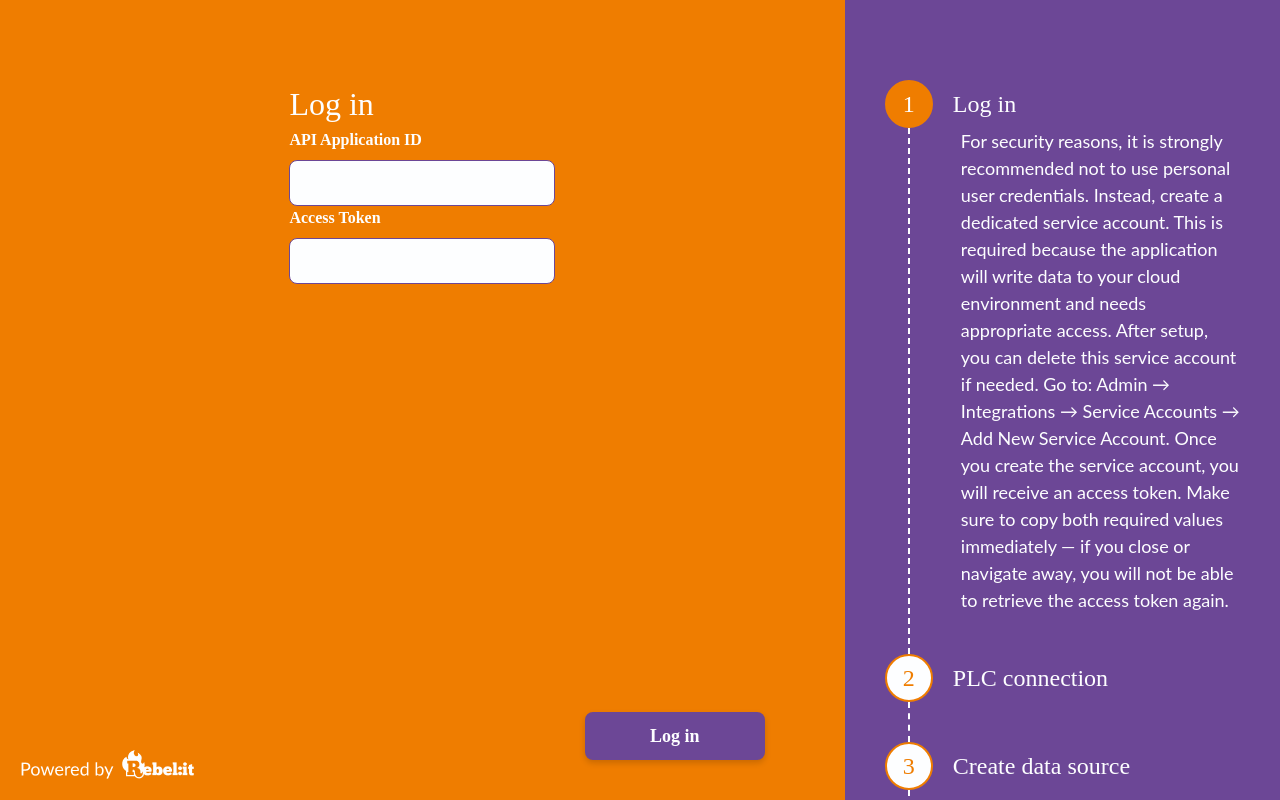
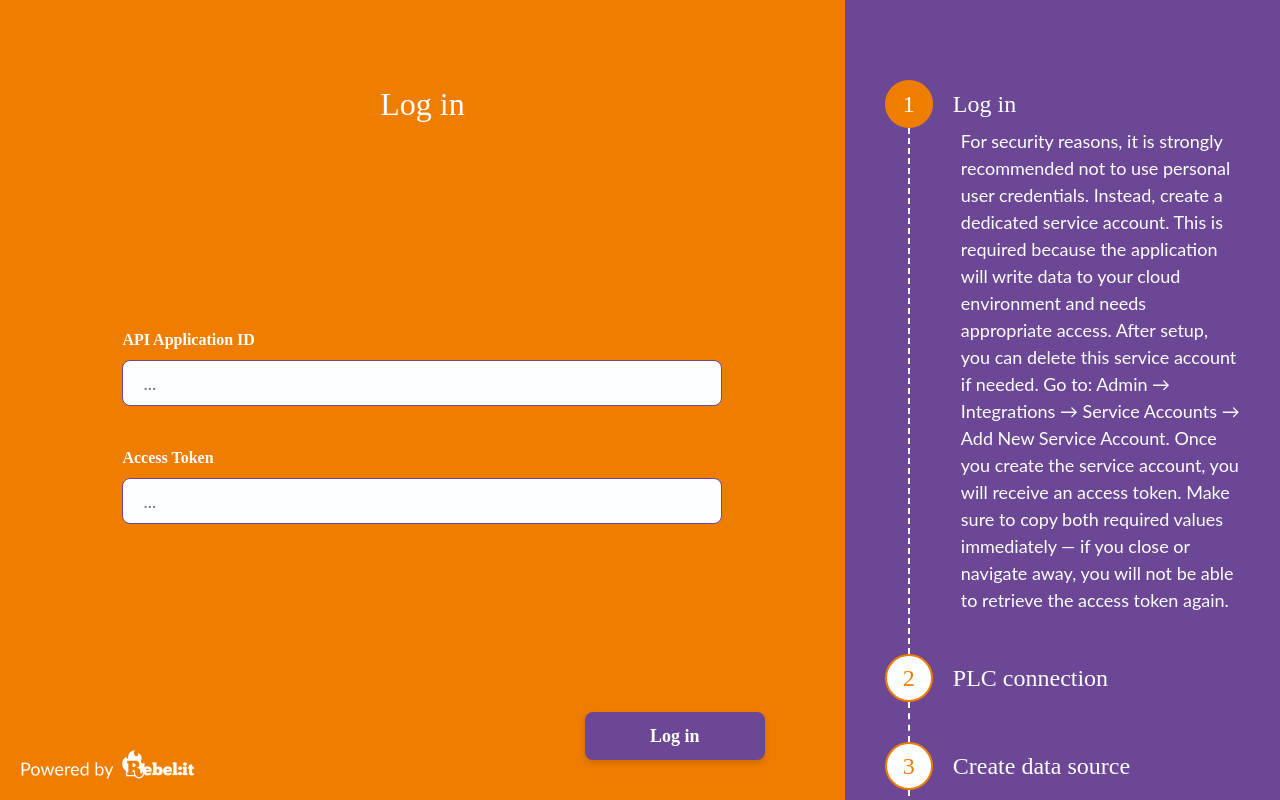
Before and after one commit to Rebel-it/rebel-ot-discover-edgeapp, a React (Vite) app in the folder src/Rebelit.OT.Discover.EdgeApp.WebApp/: page / in a window 1280 px wide. Both pictures are taken after a click on the button "Start". Built offline with nearby package versions, Linux system fonts and the light colour scheme; a web font is replaced by a local one.

Commit message:
login formfield styling

```diff
--- a/src/Rebelit.OT.Discover.EdgeApp.WebApp/src/components/atoms/formField/FormField.module.css
+++ b/src/Rebelit.OT.Discover.EdgeApp.WebApp/src/components/atoms/formField/FormField.module.css
@@ -19,5 +19,9 @@
     border: 1px solid #6C4796;
     height: 46px;
     padding: 12px 20px;
+
+    &::placeholder {
+      color: #747474;
+    }
   }
 }
--- a/src/Rebelit.OT.Discover.EdgeApp.WebApp/src/components/atoms/formField/FormField.tsx
+++ b/src/Rebelit.OT.Discover.EdgeApp.WebApp/src/components/atoms/formField/FormField.tsx
@@ -8,10 +8,11 @@ type Props = {
   onChange: (value: string) => void
   type?: ComponentProps<'input'>['type']
   required?: boolean
+  placeholder?: string
 }
 
 function FormField({ id, label, value, onChange,
-  type = 'text', required }: Readonly<Props>) {
+  type = 'text', required, placeholder }: Readonly<Props>) {
   return (
     <div className={styles.formField}>
       <label htmlFor={id}>{label}</label>
@@ -22,6 +23,7 @@ function FormField({ id, label, value, onChange,
         inputMode={type === 'password' ? undefined : 'text'}
         onChange={(e) => onChange(e.target.value)}
         required={required}
+        placeholder={placeholder}
       />
     </div>
   )
--- a/src/Rebelit.OT.Discover.EdgeApp.WebApp/src/components/atoms/wizardPageTitle/WizardPageTitle.module.css
+++ b/src/Rebelit.OT.Discover.EdgeApp.WebApp/src/components/atoms/wizardPageTitle/WizardPageTitle.module.css
@@ -1,5 +1,6 @@
 .wizardPageTitle {
-    font-family: Zilla Slab, serif;
-    font-weight: 400;
-    font-size: 3.2rem;
+  text-align: center;
+  font-family: Zilla Slab, serif;
+  font-weight: 400;
+  font-size: 3.2rem;
 }
--- a/src/Rebelit.OT.Discover.EdgeApp.WebApp/src/pages/loginPage/LoginPage.module.css
+++ b/src/Rebelit.OT.Discover.EdgeApp.WebApp/src/pages/loginPage/LoginPage.module.css
@@ -1,3 +1,9 @@
 .loginForm {
-
+  .formFieldWrapper {
+    padding-top: 20rem;
+    display: flex;
+    flex-direction: column;
+    gap: 40px;
+    width: 600px;
+  }
 }
--- a/src/Rebelit.OT.Discover.EdgeApp.WebApp/src/pages/loginPage/LoginPage.tsx
+++ b/src/Rebelit.OT.Discover.EdgeApp.WebApp/src/pages/loginPage/LoginPage.tsx
@@ -61,14 +61,15 @@ function LoginPage() {
       <form className={styles.loginForm} onSubmit={handleSubmit} noValidate>
         <WizardPageTitle title="Log in" />
 
+        <div className={styles.formFieldWrapper}>
           <FormField
             id="applicationid"
             label="API Application ID"
             value={serviceAccount.apiApplicationID}
             onChange={(value) => setAuthProperty("apiApplicationID", value)}
             required
+            placeholder="..."
           />
-
           <FormField
             id="accesstoken"
             label="Access Token"
@@ -76,7 +77,9 @@ function LoginPage() {
             value={serviceAccount.accessToken}
             onChange={(value) => setAuthProperty("accessToken", value)}
             required
+            placeholder="..."
           />
+        </div>
 
         {errorMessage && <p className={`${styles.formMessage} ${styles.errorMessage}`}>{errorMessage}</p>}
 
```
Lines whose indentation alone changed are shown as unchanged.
